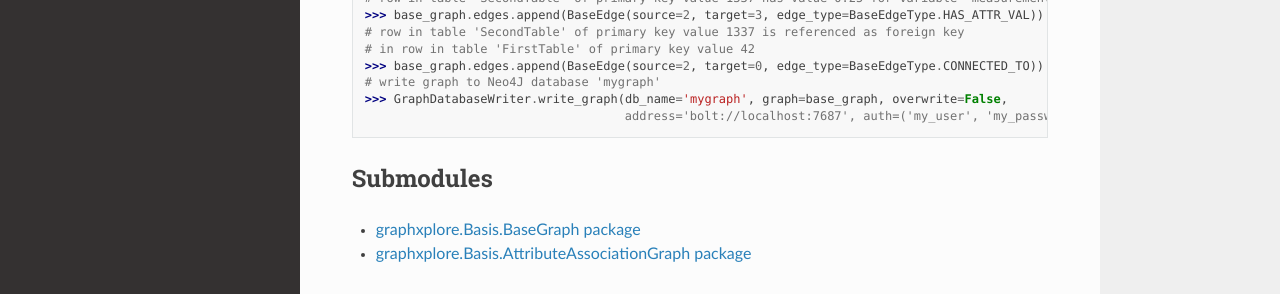
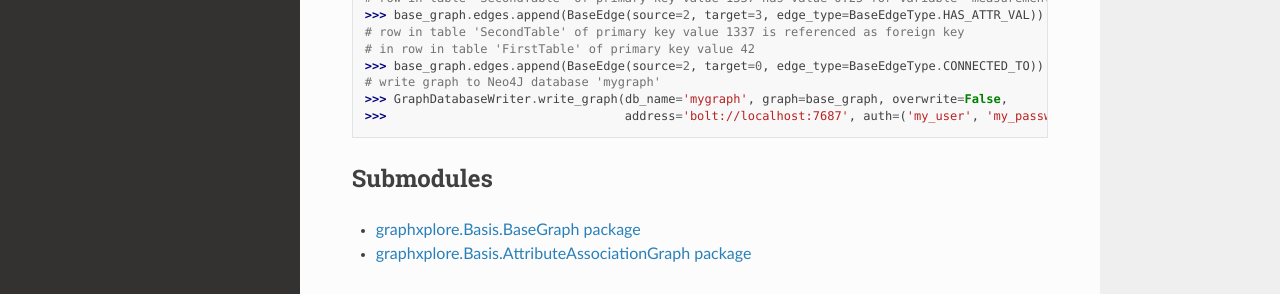
Before and after one commit to UKEIAM/graphxplore, a Sphinx documentation site: the page built from docs/source/graphxplore.Basis.rst, in a window 1280 px wide and 1273 px high. Shown: the part 638-932 px from the top of the window. Built offline with Sphinx 7.4.7 and the Read the Docs theme 2.0.0, drawn with Linux system fonts in a browser that asks for light colours.

```diff
--- a/docs/source/graphxplore.Basis.rst
+++ b/docs/source/graphxplore.Basis.rst
@@ -37,7 +37,7 @@ database might look like
     >>> base_graph.edges.append(BaseEdge(source=2, target=0, edge_type=BaseEdgeType.CONNECTED_TO))
     # write graph to Neo4J database 'mygraph'
     >>> GraphDatabaseWriter.write_graph(db_name='mygraph', graph=base_graph, overwrite=False,
-                                        address='bolt://localhost:7687', auth=('my_user', 'my_password'))
+    >>>                                 address='bolt://localhost:7687', auth=('my_user', 'my_password'))
 
 Submodules
 -----------
```
